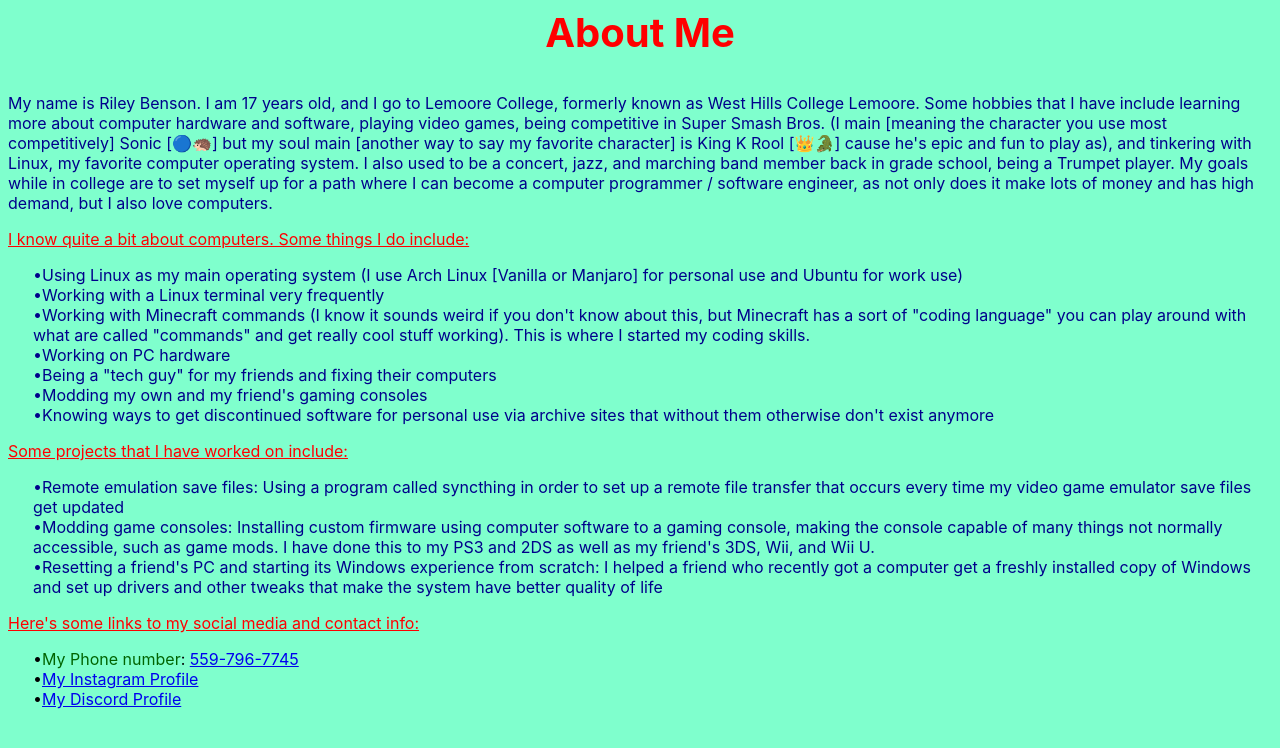
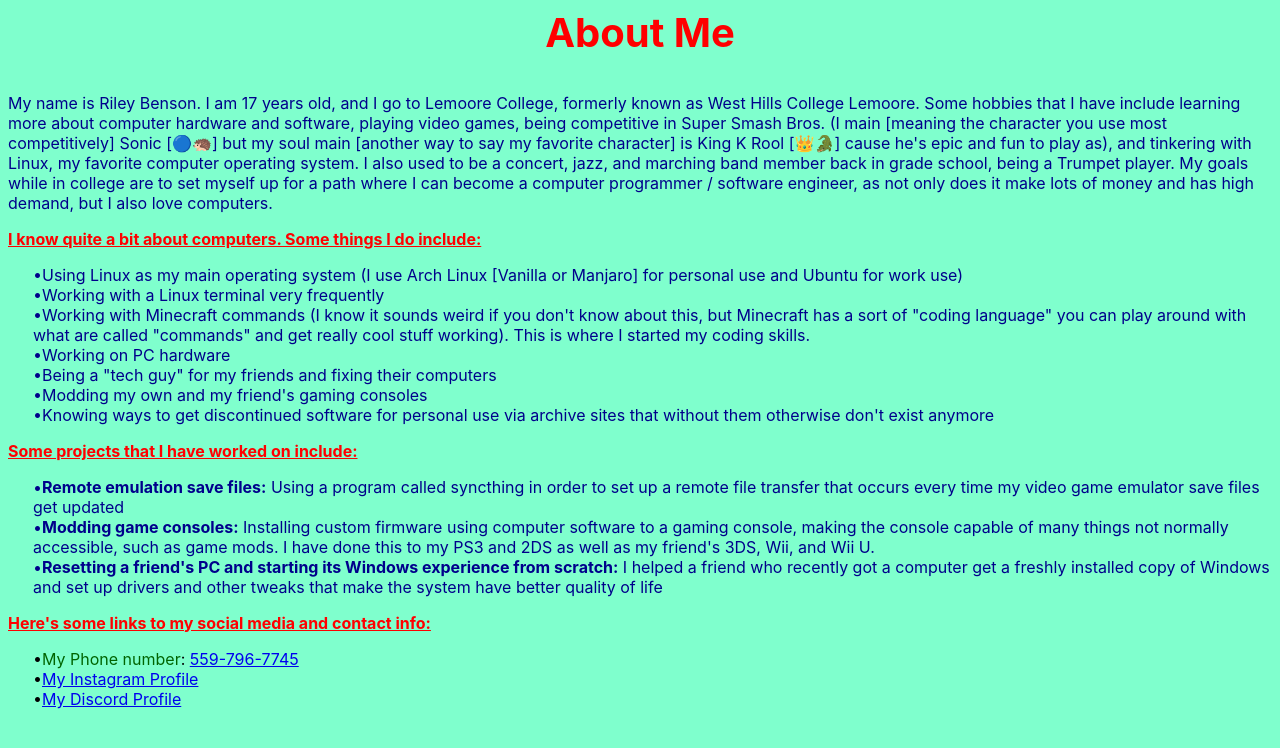
Before and after one commit to RIBOIMAN1/Riley-Benson---Module-2-Assignment--Personal-Portfolio, a plain HTML site: page index.html in a window 1280 px wide. Drawn offline with Linux system fonts and the light colour scheme.

Commit message:
Bolded some of the text

```diff
--- a/index.html
+++ b/index.html
@@ -9,7 +9,7 @@
             <br>
             <p class="DarkBlue">My name is Riley Benson. I am 17 years old, and I go to Lemoore College, formerly known as West Hills College Lemoore. Some hobbies that I have include learning more about computer hardware and software, playing video games, being competitive in Super Smash Bros. (I main [meaning the character you use most competitively] Sonic [🔵🦔] but my soul main [another way to say my favorite character] is King K Rool [👑🐊] cause he's epic and fun to play as), and tinkering with Linux, my favorite computer operating system. I also used to be a concert, jazz, and marching band member back in grade school, being a Trumpet player. My goals while in college are to set myself up for a path where I can become a computer programmer / software engineer, as not only does it make lots of money and has high demand, but I also love computers.<br></p>
             <!--This is a basic overview about myself-->
-            <p class="Red"><u>I know quite a bit about computers. Some things I do include:</u></p>
+            <p class="Red"><u><b>I know quite a bit about computers. Some things I do include:</b></u></p>
             <p style="margin-left: 25px;" p class="DarkBlue">
             •Using Linux as my main operating system (I use Arch Linux [Vanilla or Manjaro] for personal use and Ubuntu for work use)<br>
             •Working with a Linux terminal very frequently<br>
@@ -19,14 +19,15 @@
             •Modding my own and my friend's gaming consoles<br>
             •Knowing ways to get discontinued software for personal use via archive sites that without them otherwise don't exist anymore<br></p>
             <!--This describes some of the technical talents that I have-->
-            <p class="Red"><u>
-            Some projects that I have worked on include:</u></p>
+            <p class="Red"><u><b>
+            Some projects that I have worked on include:</b></u></p>
             <p style="margin-left: 25px;" p class="DarkBlue">
-            •Remote emulation save files: Using a program called syncthing in order to set up a remote file transfer that occurs every time my video game emulator save files get updated<br>
-            •Modding game consoles: Installing custom firmware using computer software to a gaming console, making the console capable of many things not normally accessible, such as game mods. I have done this to my PS3 and 2DS as well as my friend's 3DS, Wii, and Wii U.<br>
-            •Resetting a friend's PC and starting its Windows experience from scratch: I helped a friend who recently got a computer get a freshly installed copy of Windows and set up drivers and other tweaks that make the system have better quality of life</p>
-            <p class="Red"><u>
-            Here's some links to my social media and contact info:<br></u></p>
+            •<b>Remote emulation save files:</b> Using a program called syncthing in order to set up a remote file transfer that occurs every time my video game emulator save files get updated<br>
+            •<b>Modding game consoles:</b> Installing custom firmware using computer software to a gaming console, making the console capable of many things not normally accessible, such as game mods. I have done this to my PS3 and 2DS as well as my friend's 3DS, Wii, and Wii U.<br>
+            •<b>Resetting a friend's PC and starting its Windows experience from scratch:</b> I helped a friend who recently got a computer get a freshly installed copy of Windows and set up drivers and other tweaks that make the system have better quality of life</p>
+            <!--This describes some of the projects I have undertaken throughout my experience with computers and technology-->
+            <p class="Red"><u><b>
+            Here's some links to my social media and contact info:<br></b></u></p>
             <p style="margin-left: 25px;">
             •<span class="DarkGreen">My Phone number</span>: <a href="tel:5597967745">559-796-7745</a><br>
             •<a href="https://www.instagram.com/riboiman_?igsh=OGQ5ZDc2ODk2ZA==">My Instagram Profile</a><br>
```
